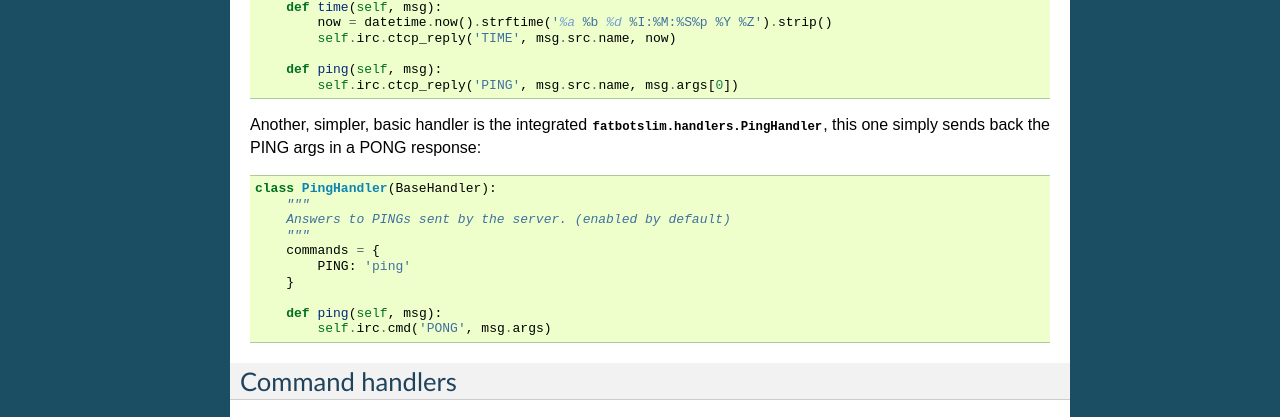
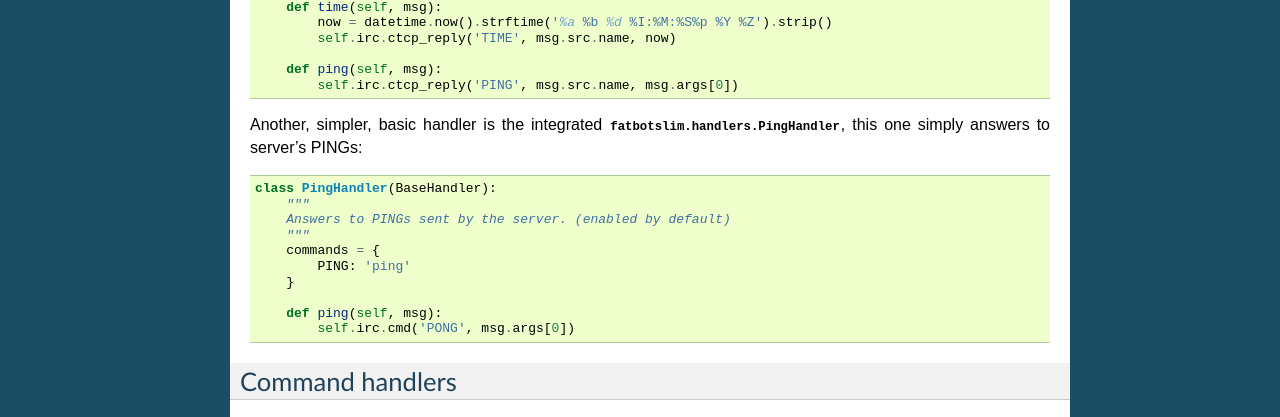
Before and after one commit to mdeous/fatbotslim, a Sphinx documentation site: the page built from docs/usage/handlers.rst, in a window 1280 px wide. Shown: the part 735-1152 px from the top of the page. Built offline with Sphinx 7.4.7, drawn with Linux system fonts in a browser that asks for light colours.

Commit message:
fix the PingHandler

```diff
--- a/docs/usage/handlers.rst
+++ b/docs/usage/handlers.rst
@@ -49,7 +49,7 @@ A good example of a custom handler is FatBotSlim's integrated :class:`fatbotslim
             self.irc.ctcp_reply('PING', msg.src.name, msg.args[0])
 
 Another, simpler, basic handler is the integrated :class:`fatbotslim.handlers.PingHandler`,
-this one simply sends back the PING args in a PONG response::
+this one simply answers to server's PINGs::
 
     class PingHandler(BaseHandler):
         """
@@ -60,7 +60,7 @@ this one simply sends back the PING args in a PONG response::
         }
 
         def ping(self, msg):
-            self.irc.cmd('PONG', msg.args)
+            self.irc.cmd('PONG', msg.args[0])
 
 Command handlers
 ================
```
Also changed, not shown: 1 other file.
